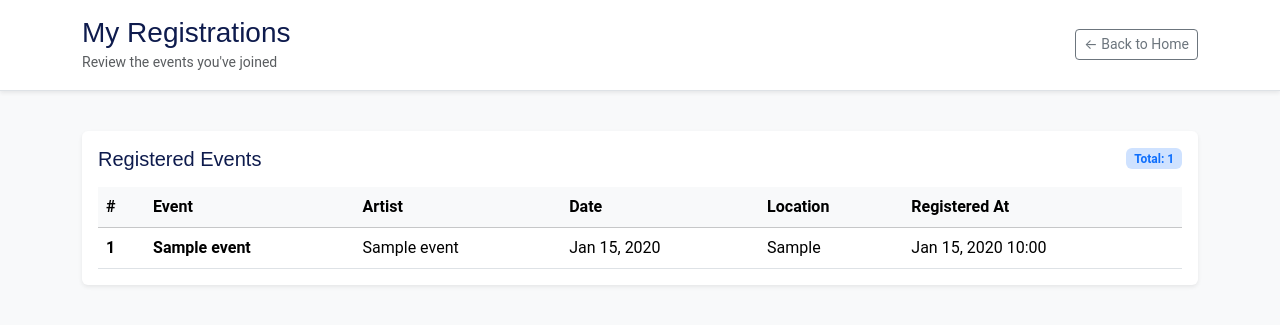
After one commit to sulekaraokur/ctis256, a PHP site: page /assets/user/my_registrations.php in a window 1280 px wide. The commit adds this page. Shown: the top 325 px of the page. Run offline with PHP 8.4, Linux system fonts and the light colour scheme; a user stored in the database is signed in; tables that the repository leaves empty hold one stand-in row (values such as "Sample post").

Commit message:
added api endpoints , completed user side, also handled some bug fixes in toggle join and attendees pages

```diff
--- a/assets/includes/db.php
+++ b/assets/includes/db.php
@@ -3,7 +3,7 @@
 
 $servername = "localhost";
 $username   = "root";     // Kendi kullanıcı adın
-$password   = "";         // Kendi şifren
+$password   = "root";         // Kendi şifren
 $dbname     = "concert_db"; // Veritabanı adın
 
 // MySQLi Bağlantısı Oluşturma
--- a/assets/organizer/attendees.php
+++ b/assets/organizer/attendees.php
@@ -15,7 +15,7 @@ $event = $result->fetch_assoc();
 
 if (!$event) die("Event not found or access denied.");
 
-$sql = "SELECT u.full_name, u.email, r.registered_at
+$sql = "SELECT u.username AS display_name, u.email, r.registered_at
         FROM registrations r
         JOIN users u ON r.user_id = u.user_id
         WHERE r.event_id = ?
@@ -51,10 +51,10 @@ while($row = $result->fetch_assoc()) {
                     <div class="card-body">
                         <h5 class="card-title">Registered Users (<?= count($attendees) ?>)</h5>
                         <table class="table table-hover mt-3">
-                            <thead><tr><th>#</th><th>Name</th><th>Email</th><th>Date</th></tr></thead>
+                            <thead><tr><th>#</th><th>Display Name</th><th>Email</th><th>Date</th></tr></thead>
                             <tbody>
                                 <?php $i=1; foreach($attendees as $p): ?>
-                                <tr><td><?= $i++ ?></td><td><?= htmlspecialchars($p['full_name']) ?></td><td><?= htmlspecialchars($p['email']) ?></td><td><?= $p['registered_at'] ?></td></tr>
+                                <tr><td><?= $i++ ?></td><td><?= htmlspecialchars($p['display_name']) ?></td><td><?= htmlspecialchars($p['email']) ?></td><td><?= $p['registered_at'] ?></td></tr>
                                 <?php endforeach; ?>
                             </tbody>
                         </table>
--- /dev/null
+++ b/assets/user/my_registrations.php
@@ -0,0 +1,98 @@
+<?php
+session_start();
+require_once "../includes/db.php";
+
+if (!isset($_SESSION['user_id'])) {
+    header("Location: ../auth/login.php");
+    exit;
+}
+
+$userId = (int)$_SESSION['user_id'];
+
+$sql = "SELECT e.event_id, e.title, e.artist_name, e.date, e.location, r.registered_at
+        FROM registrations r
+        JOIN events e ON r.event_id = e.event_id
+        WHERE r.user_id = ?
+        ORDER BY e.date ASC, r.registered_at DESC";
+
+$stmt = $conn->prepare($sql);
+$stmt->bind_param("i", $userId);
+$stmt->execute();
+$result = $stmt->get_result();
+$registrations = $result->fetch_all(MYSQLI_ASSOC);
+
+function e($value) {
+    return htmlspecialchars((string)$value, ENT_QUOTES, 'UTF-8');
+}
+?>
+<!DOCTYPE html>
+<html lang="en">
+<head>
+    <meta charset="UTF-8">
+    <meta name="viewport" content="width=device-width, initial-scale=1.0">
+    <title>My Registrations</title>
+
+    <link href="../vendor/bootstrap/css/bootstrap.min.css" rel="stylesheet">
+    <link href="../vendor/bootstrap-icons/bootstrap-icons.css" rel="stylesheet">
+    <link href="../css/main.css" rel="stylesheet">
+    <style>
+        body { background-color: #f8f9fa; }
+        .card-title { color: var(--heading-color); }
+    </style>
+</head>
+<body>
+    <header class="p-3 mb-3 border-bottom bg-white shadow-sm">
+        <div class="container d-flex justify-content-between align-items-center">
+            <div>
+                <h3 class="m-0" style="color: var(--heading-color);">My Registrations</h3>
+                <small class="text-muted">Review the events you've joined</small>
+            </div>
+            <a href="../../index.php" class="btn btn-outline-secondary btn-sm">&larr; Back to Home</a>
+        </div>
+    </header>
+
+    <main class="container py-4">
+        <div class="card shadow-sm border-0">
+            <div class="card-body">
+                <div class="d-flex justify-content-between align-items-center mb-3">
+                    <h5 class="card-title mb-0">Registered Events</h5>
+                    <span class="badge bg-primary-subtle text-primary">Total: <?= count($registrations) ?></span>
+                </div>
+
+                <?php if (empty($registrations)): ?>
+                    <div class="alert alert-info mb-0">
+                        You haven't registered for any events yet.
+                    </div>
+                <?php else: ?>
+                    <div class="table-responsive">
+                        <table class="table table-hover align-middle mb-0">
+                            <thead class="table-light">
+                                <tr>
+                                    <th scope="col">#</th>
+                                    <th scope="col">Event</th>
+                                    <th scope="col">Artist</th>
+                                    <th scope="col">Date</th>
+                                    <th scope="col">Location</th>
+                                    <th scope="col">Registered At</th>
+                                </tr>
+                            </thead>
+                            <tbody>
+                                <?php $i = 1; foreach ($registrations as $reg): ?>
+                                    <tr>
+                                        <th scope="row"><?= $i++ ?></th>
+                                        <td class="fw-semibold"><?= e($reg['title']) ?></td>
+                                        <td><?= e($reg['artist_name']) ?></td>
+                                        <td><?= e(date('M d, Y', strtotime($reg['date']))) ?></td>
+                                        <td><?= e($reg['location']) ?></td>
+                                        <td><?= e(date('M d, Y H:i', strtotime($reg['registered_at']))) ?></td>
+                                    </tr>
+                                <?php endforeach; ?>
+                            </tbody>
+                        </table>
+                    </div>
+                <?php endif; ?>
+            </div>
+        </div>
+    </main>
+</body>
+</html>
--- a/index.php
+++ b/index.php
@@ -118,7 +118,7 @@ $role = $_SESSION['role'] ?? 'guest';
             <li><a href="assets/organizer/my_events.php">Organizer Panel</a></li>
           <?php else: ?>
             <!-- Normal user -->
-            <li><a href="assets/backend/user/my_registrations.php">My Registrations</a></li>
+            <li><a href="assets/user/my_registrations.php">My Registrations</a></li>
           <?php endif; ?>
           <li><a href="assets/auth/logout.php">Logout</a></li>
         <?php endif; ?>
```
Also changed, not shown: api/events.php (added, +28 -0 lines), api/events_by_organizer.php (added, +40 -0 lines), toggle_join.php (+12 -11 lines), uploads/evt_694e7dea58f058.48500078.jpg (added), uploads/evt_694e830c060ca9.69615975.jpg (added).
